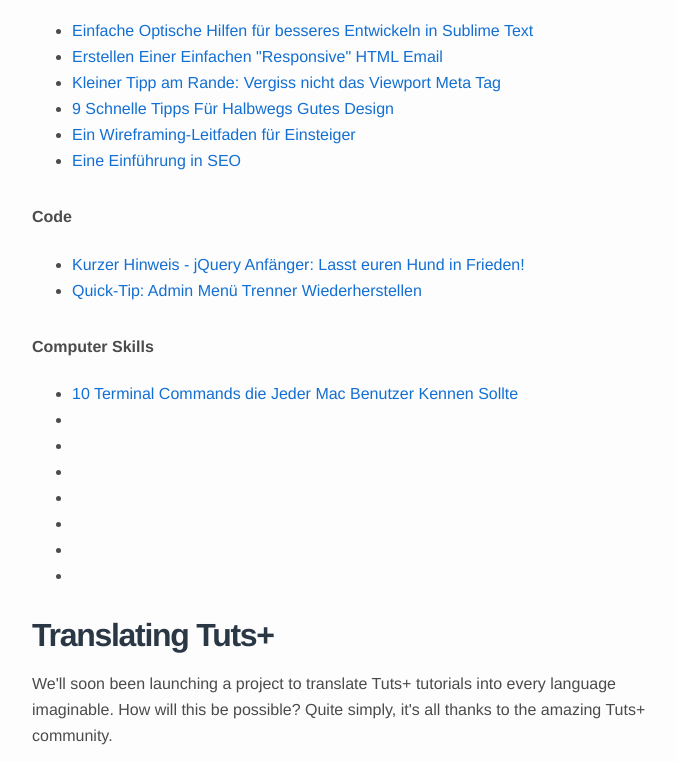
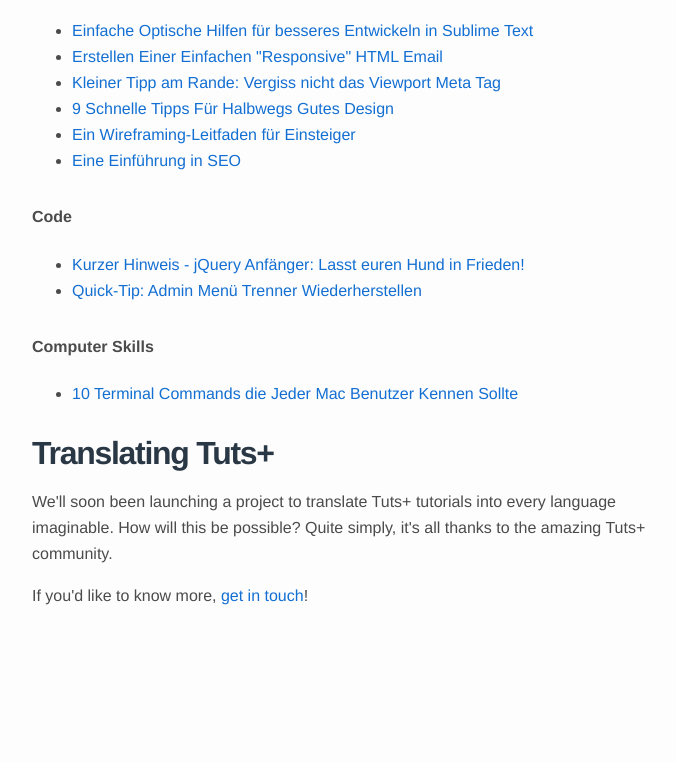
Before and after one commit to tutsplus/german-tutorials-on-tuts-, a plain HTML site: page index.html in a window 1280 px wide. Shown: the part 417-1179 px from the top of the page, without its empty margins (283-959 px from the left). After the commit the page ends 1126 px from the top, so only its background shows below. Drawn offline with Linux system fonts and the light colour scheme.

Commit message:
page edit

```diff
--- a/index.html
+++ b/index.html
@@ -61,13 +61,6 @@
 
 <ul>
 	<li><a href="https://computers.tutsplus.com/de/tutorials/10-terminal-commands-that-every-mac-user-should-know--mac-4825">10 Terminal Commands die Jeder Mac Benutzer Kennen Sollte</a></li>
-	<li><a href=""></a></li>
-	<li><a href=""></a></li>
-	<li><a href=""></a></li>
-	<li><a href=""></a></li>
-	<li><a href=""></a></li>
-	<li><a href=""></a></li>
-	<li><a href=""></a></li>
 
 </ul>
 
```
